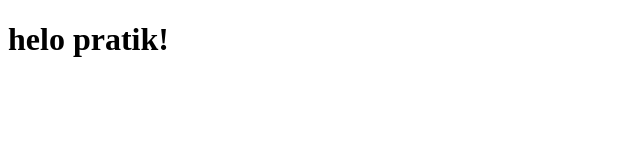
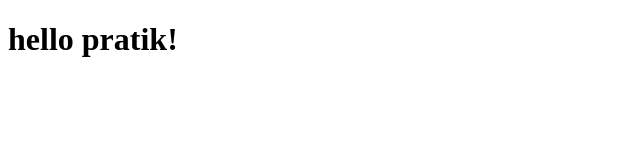
Before and after one commit to makwanapratik57/web-development, a plain HTML site: page site/index.html in a window 1280 px wide. Shown: the full height of the page, 0-640 px from the left. Drawn offline with Linux system fonts and the light colour scheme.

Commit message:
small addition to our page content

```diff
--- a/site/index.html
+++ b/site/index.html
@@ -1,9 +1,9 @@
 <!DOCTYPE html>
 <html>
 <head>
-	<title>helo pratik!</title>
+	<title>hello pratik!</title>
 </head>
 <body>
-<h1>helo pratik!</h1>
+<h1>hello pratik!</h1>
 </body>
 </html>
```
